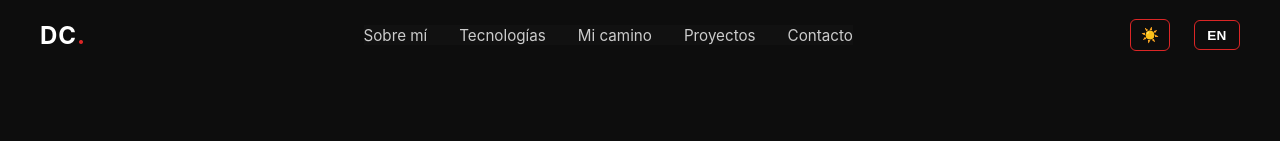
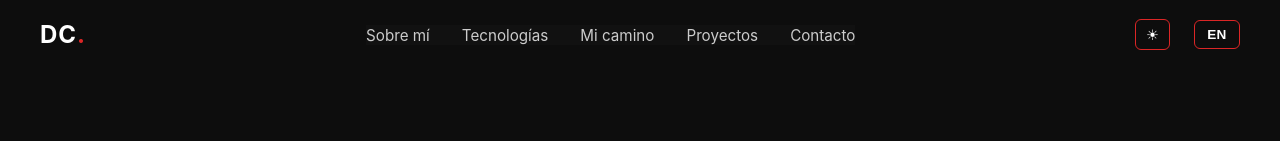
Before and after one commit to juan-Diego-code/mi-proyecto-react, a React (Create React App) app: page / in a window 1280 px wide. Shown: the top 141 px of the page. Built offline with nearby package versions, Linux system fonts and the light colour scheme.

Commit message:
arreglar modo oscuro

```diff
--- a/src/components/Navbar/Navbar.js
+++ b/src/components/Navbar/Navbar.js
@@ -55,7 +55,7 @@ function Navbar() {
 
       <div className="navbar-botones">
          <button className="btn-modo" onClick={toggleModo} aria-label="Cambiar tema">
-          {modoClaro ? '🌙' : '☀️'}
+          {modoClaro ? '☾' : '☀︎'}
          </button>
         <button className="btn-idioma" onClick={cambiarIdioma}>
          {i18n.language === 'es' ? 'EN' : 'ES'}
```
